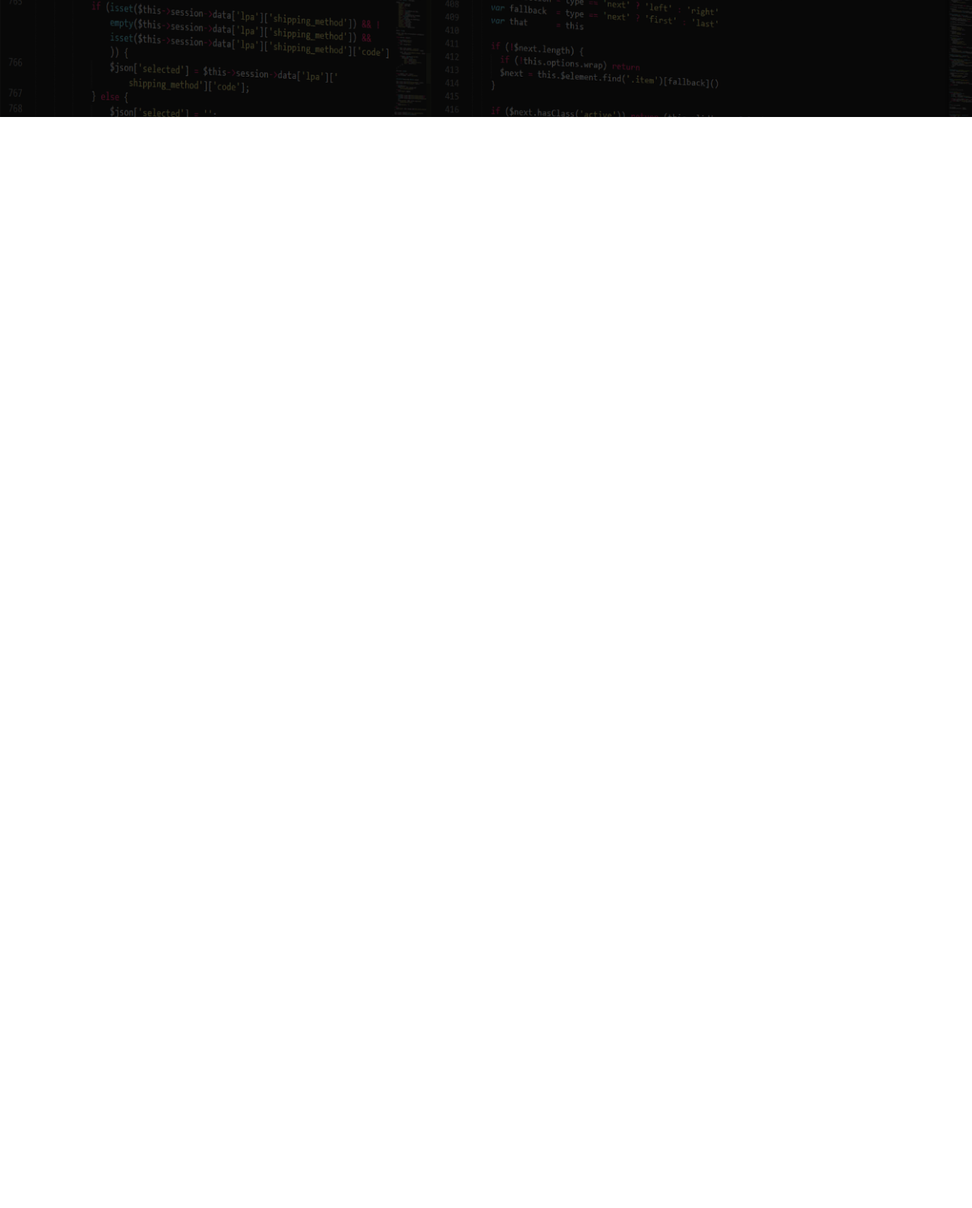
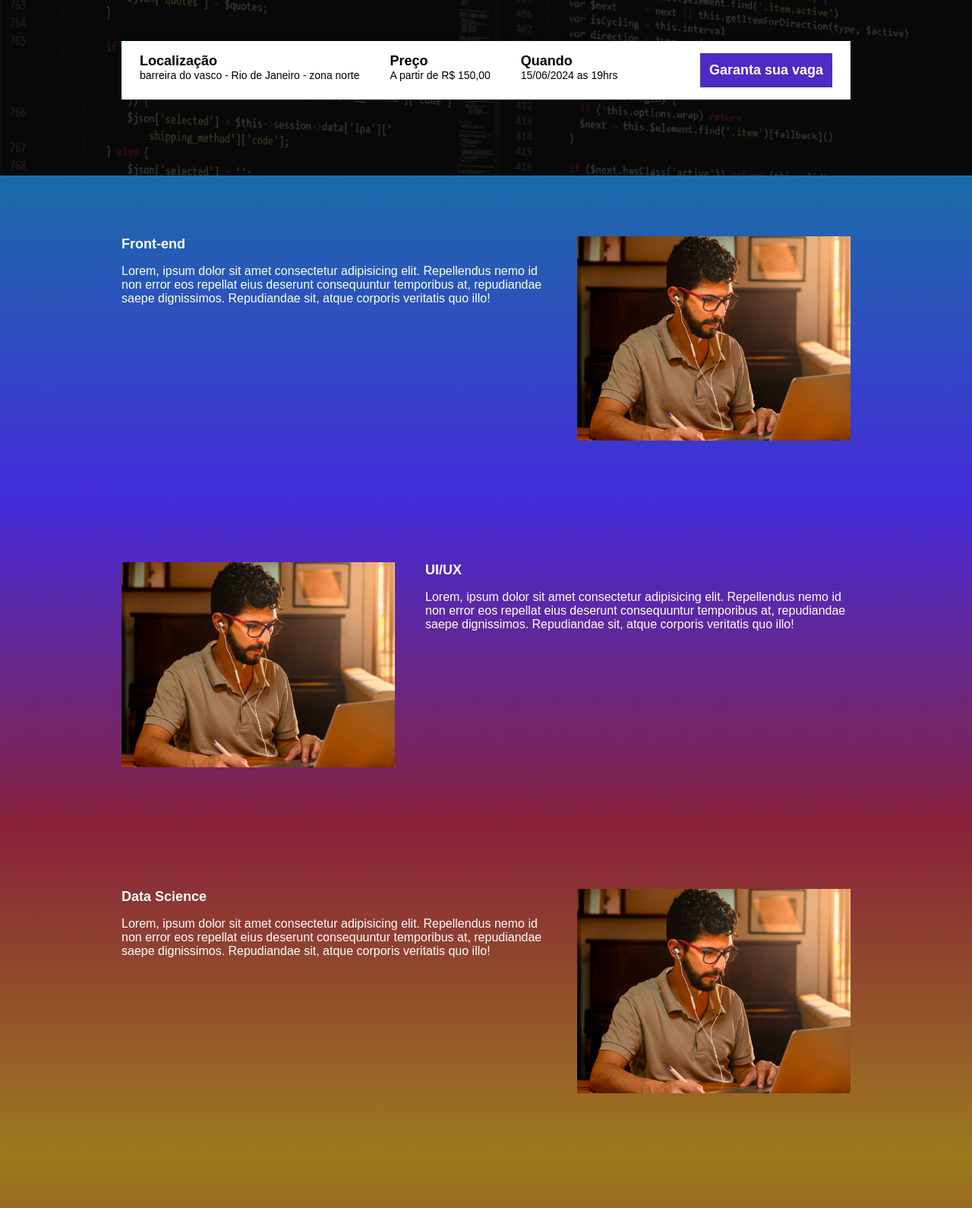
Before and after one commit to rafaelebac12/ebac_talks, a website built with Parcel: page src/index.html in a window 1280 px wide. Shown: the part 330-1920 px from the top of the page at 76% size. Before the commit the page ends 800 px from the top, so only its background shows below. Built offline with nearby package versions, Linux system fonts and the light colour scheme; a web font is replaced by a local one.

Commit message:
criando a contagem regressiva

```diff
--- a/package.json
+++ b/package.json
@@ -2,9 +2,9 @@
   "name": "ebac_talks",
   "version": "1.0.0",
   "description": "",
-  "main": "index.js",
   "scripts": {
     "dev": "parcel src/index.html src/styles/main.scss src/scripts/main.js",
+    "build": "parcel build src/index.html",
     "test": "echo \"Error: no test specified\" && exit 1"
   },
   "keywords": [],
--- a/src/index.html
+++ b/src/index.html
@@ -8,16 +8,82 @@
     <link rel="preconnect" href="https://fonts.gstatic.com" crossorigin>
     <link href="https://fonts.googleapis.com/css2?family=Playwrite+NO:wght@100..400&display=swap" rel="stylesheet">
     <link rel="stylesheet" href="styles/main.scss">
+    <link rel="stylesheet" href="https://unpkg.com/aos@next/dist/aos.css" />
 </head>
 <body>
     <header class="hero">
         <div class="container">
             <img class="hero__logo" src="./images/ebac_logo.svg" alt="Ebac">
             <p class="hero__text">
-                O maior evendo de tecnologia do Brasil começa em 12d 10h 15m 10s
+                O maior evendo de tecnologia do Brasil começa em <span id="contador"></span>
             </p>
+            <div class="infos-bar">
+                <ul class="infos-bar__infos">
+                    <li class="infos-bar__infos__item">
+                        <b>Localização</b>
+                        barreira do vasco - Rio de Janeiro - zona norte
+                    </li>
+                    <li class="infos-bar__infos__item">
+                        <b>Preço</b>
+                        A partir de R$ 150,00
+                    </li>
+                    <li class="infos-bar__infos__item">
+                        <b>Quando</b>
+                        15/06/2024 as 19hrs
+                    </li>
+                </ul>
+                <a href="#" class="button button--primary">
+                    Garanta sua vaga
+                </a>
+            </div>
         </div>
     </header>
+
+    <section class="event event--frontend">
+        <div class="container">
+            <div class="event__details" data-aos="fade-right">
+                <h2 class="event__details__title">Front-end</h2>
+                <p class="event__details__description">
+                    Lorem, ipsum dolor sit amet consectetur adipisicing elit. Repellendus nemo id non error eos repellat eius deserunt consequuntur temporibus at, repudiandae saepe dignissimos. Repudiandae sit, atque corporis veritatis quo illo!
+                </p>
+            </div>
+            <img class="event__image" src="./images/frontend.png" alt="Front-end">
+        </div>
+    </section>
+    <section class="event event--ui-ux event--image-left">
+        <div class="container" data-aos="fade-left">
+            <div class="event__details">
+                <h2 class="event__details__title">UI/UX</h2>
+                <p class="event__details__description">
+                    Lorem, ipsum dolor sit amet consectetur adipisicing elit. Repellendus nemo id non error eos repellat eius deserunt consequuntur temporibus at, repudiandae saepe dignissimos. Repudiandae sit, atque corporis veritatis quo illo!
+                </p>
+            </div>
+            <img class="event__image" src="./images/frontend.png" alt="Front-end">
+        </div>
+    </section>
+    <section class="event event--data-science">
+        <div class="container" data-aos="fade-right">
+            <div class="event__details">
+                <h2 class="event__details__title">Data Science</h2>
+                <p class="event__details__description">
+                    Lorem, ipsum dolor sit amet consectetur adipisicing elit. Repellendus nemo id non error eos repellat eius deserunt consequuntur temporibus at, repudiandae saepe dignissimos. Repudiandae sit, atque corporis veritatis quo illo!
+                </p>
+            </div>
+            <img class="event__image" src="./images/frontend.png" alt="Front-end">
+        </div>
+    </section>
+    <section class="event event--backend event--image-left">
+        <div class="container" data-aos="fade-left">
+            <div class="event__details">
+                <h2 class="event__details__title">Back-end</h2>
+                <p class="event__details__description">
+                    Lorem, ipsum dolor sit amet consectetur adipisicing elit. Repellendus nemo id non error eos repellat eius deserunt consequuntur temporibus at, repudiandae saepe dignissimos. Repudiandae sit, atque corporis veritatis quo illo!
+                </p>
+            </div>
+            <img class="event__image" src="./images/frontend.png" alt="Front-end">
+        </div>
+    </section>
+    <script src="https://unpkg.com/aos@next/dist/aos.js"></script>
     <script src="scripts/main.js"></script>
 </body>
 </html>
--- a/src/scripts/main.js
+++ b/src/scripts/main.js
@@ -0,0 +1,22 @@
+AOS.init();
+
+const datadoevento = new Date("jun 29, 2024 20:00:00");
+const timestampdoevento = datadoevento.getTime();
+
+const contaashoras = setInterval(function()  {
+    const agora = new Date();
+    const timestampdoevento = agora.getTime();
+
+    const distanciaateoevento = timestampdoevento - timestampatual;
+
+    const diaemms = 1000 * 60 * 60 * 24;
+    const horaemms = 1000 * 60 * 60;
+    const minutoemms = 1000 * 60;
+
+    const diasateoevento = Math.floor(distanciaateoevento / diaemms);
+    const horasateoevento = Math.floor((distanciaateoevento % diaemms) / horaemms);
+    const minutosateoevento = Math.floor((distanciaateoevento % horaemms) / minutoemms);
+    const segundosateoevento = Math.floor((distanciaateoevento % minutoemms) / 1000);
+
+    document.getElementById('contador').innerHTML = `${diasateoevento}d ${horasateoevento}h ${minutosateoevento}m ${segundosateoevento}s`;
+}, 1000);
--- /dev/null
+++ b/src/styles/_event.scss
@@ -0,0 +1,61 @@
+@use 'variables';
+
+.event {
+    padding: 80px 0;
+
+    &--frontend {
+    background-image: linear-gradient(variables.$blue1, variables.$blue2);
+    }
+
+    &--ui-ux {
+        background-image: linear-gradient(variables.$blue2, variables.$pink1);
+        }
+
+        &--data-science{
+            background-image: linear-gradient(variables.$pink1, variables.$yellow);
+            }
+
+            &--backend {
+                background-image: linear-gradient(variables.$yellow, variables.$pink1);
+                }
+
+                &--image-left {
+                    .container {
+                        flex-direction: row-reverse;
+                    }
+                }
+
+    .container {
+        display: flex;
+        gap: 40px;
+    }
+
+    &__image {
+        max-width: 360px;
+    }
+
+    &__details {
+        &__title {
+            font-size: 18px;
+            font-weight: bold;
+            margin-bottom: 16px;
+        }
+
+        &__description {
+    @media (max-width: 640px) {
+        .container {
+            display: block;
+        }
+
+        &__image {
+            width: 100%;
+        }
+
+        &__details {
+            margin-right: 0;
+            margin-bottom: 16px;
+        }
+    }
+}
+}
+}
--- /dev/null
+++ b/src/styles/_variables.scss
@@ -0,0 +1,8 @@
+    $textColor: #fff;
+    $secondaryTextColor: #000;
+
+    $blue1: #1b6ca7;
+    $blue2:#442bdb;
+    $pink1: #89223b;
+    $yellow: #9c791d;
+    $purple: #4f2ac3;
--- /dev/null
+++ b/src/styles/components/_buttons.scss
@@ -0,0 +1,25 @@
+@use '../variables';
+
+.button {
+    padding: 12px;
+    font-size: 18px;
+    font-weight: bold;
+    text-decoration: none;
+    text-align: center;
+    white-space: nowrap;
+
+    &--primary {
+        color: #fff;
+        background-color: variables.$purple;
+    }
+
+    @media (max-width:640px) {
+        display: block;
+        width: 100%;
+    }
+
+    @media (max-width: 1024px) {
+        display: flex;
+        align-items: center;
+    }
+}
--- /dev/null
+++ b/src/styles/components/_infos_bar.scss
@@ -0,0 +1,42 @@
+@use '../variables';
+
+.infos-bar {
+    padding: 16px 24px;
+    background-color: variables.$textColor;
+    display: flex;
+    justify-content: space-between;
+
+    &__infos {
+        display: flex;
+        gap: 40px;
+
+        &__item {
+            font-size: 14px;
+            color: variables.$secondaryTextColor;
+
+            b {
+                color: variables.$secondaryTextColor;
+                font-size: 18PX;
+                display: block;
+            }
+        }
+    }
+
+    @media (max-width: 640px) {
+        display: block;
+
+        &__infos {
+            display: block;
+
+        &__item {
+            margin-bottom: 24px;
+        }
+    }
+}
+
+@media (max-width: 1024px) {
+    &__infos {
+        gap: 16px;
+    }
+}
+}
--- a/src/styles/hero.scss
+++ b/src/styles/hero.scss
@@ -1,3 +1,5 @@
+@use 'variables';
+
 .hero {
     padding-top: 64px;
     padding-bottom: 100px;
@@ -16,7 +18,7 @@
         left: 0;
         width: 100%;
         height: 100%;
-        background-color: #000;
+        background-color: variables.$secondaryTextColor;
         content: '';
         opacity: .7;
     }
--- a/src/styles/main.scss
+++ b/src/styles/main.scss
@@ -1,11 +1,16 @@
 @use 'hero';
+@use 'components/infos_bar';
+@use 'components/buttons';
+@use 'event';
+@use 'variables';
 
 * {
     margin: 0;
     padding: 0;
     box-sizing: border-box;
     font-family: sans-serif;
-    color: #fff;
+    color:  variables.$textColor;
+    list-style: none;
 }
 
 .container {
```
